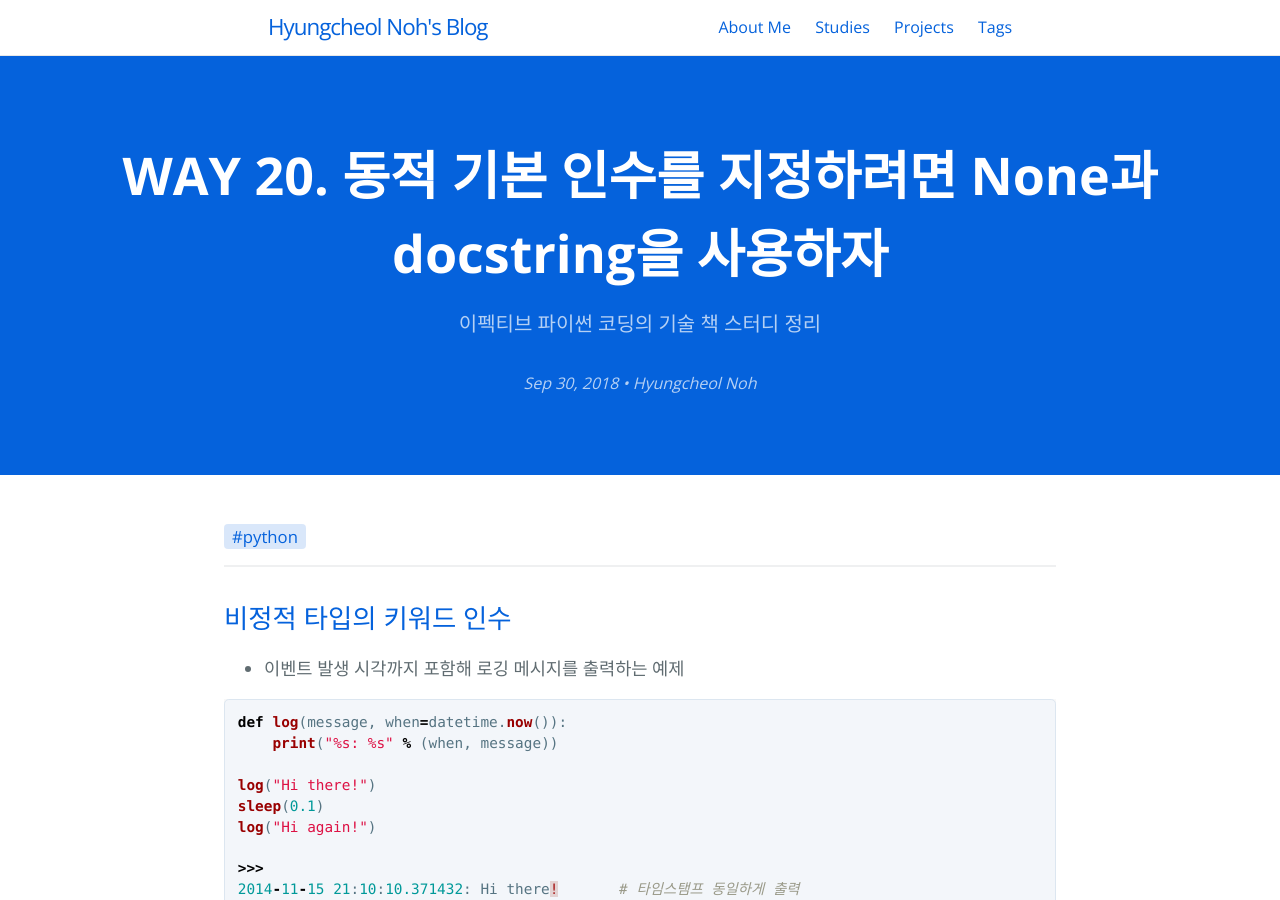
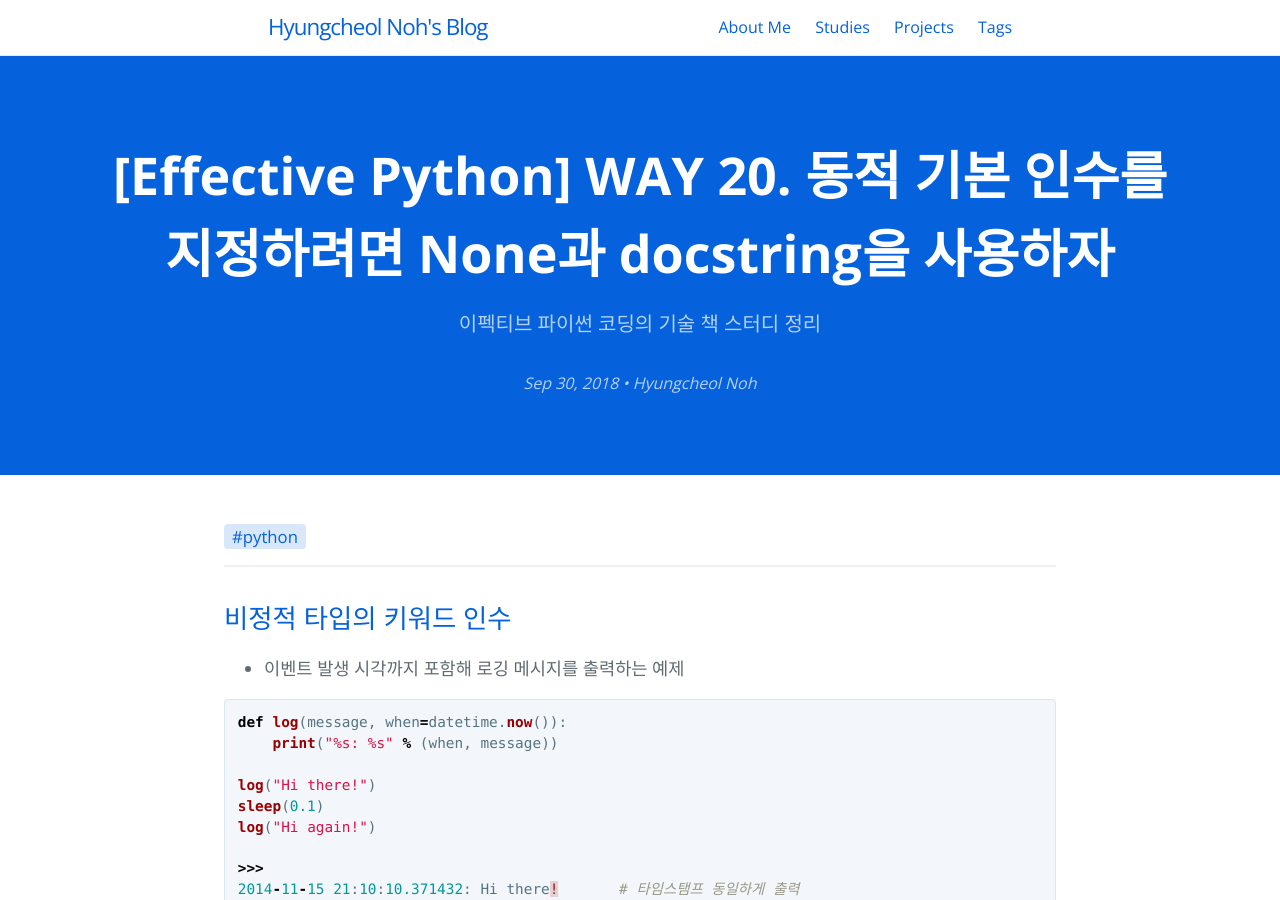
Before and after one commit to hcnoh/hcnoh.github.io, a Jekyll site: the page built from _posts/2018-09-30-effective-python-way20.md, in a window 1280 px wide and 900 px high. Built offline with Jekyll 4.4.1, drawn with Linux system fonts in a browser that asks for light colours; comment, search, counter and statistics services are not loaded; some of the changed lines change nothing that is shown.

Commit message:
Update 2018-09-30-effective-python-way20.md

```diff
--- a/_posts/2018-09-30-effective-python-way20.md
+++ b/_posts/2018-09-30-effective-python-way20.md
@@ -1,10 +1,10 @@
 ---
 layout: post
-title: "WAY 20. 동적 기본 인수를 지정하려면 None과 docstring을 사용하자"
+title: "[Effective Python] WAY 20. 동적 기본 인수를 지정하려면 None과 docstring을 사용하자"
 date: 2018-09-30 22:48:14
 tagline: "이펙티브 파이썬 코딩의 기술 책 스터디 정리"
 categories:
-- 이펙티브 파이썬 스터디
+- Effective Python
 tags:
 - python
 image: /thumbnail-mobile.png
```
